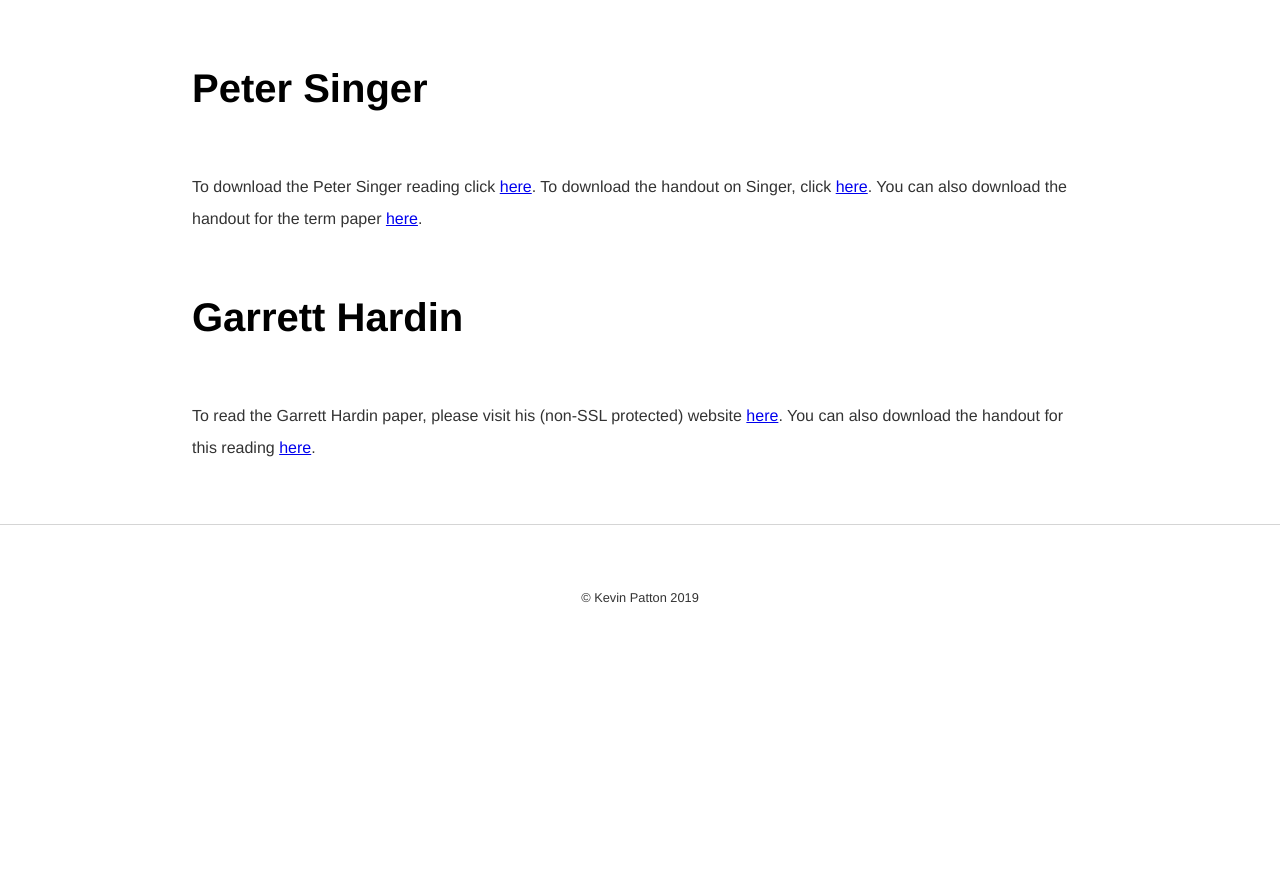
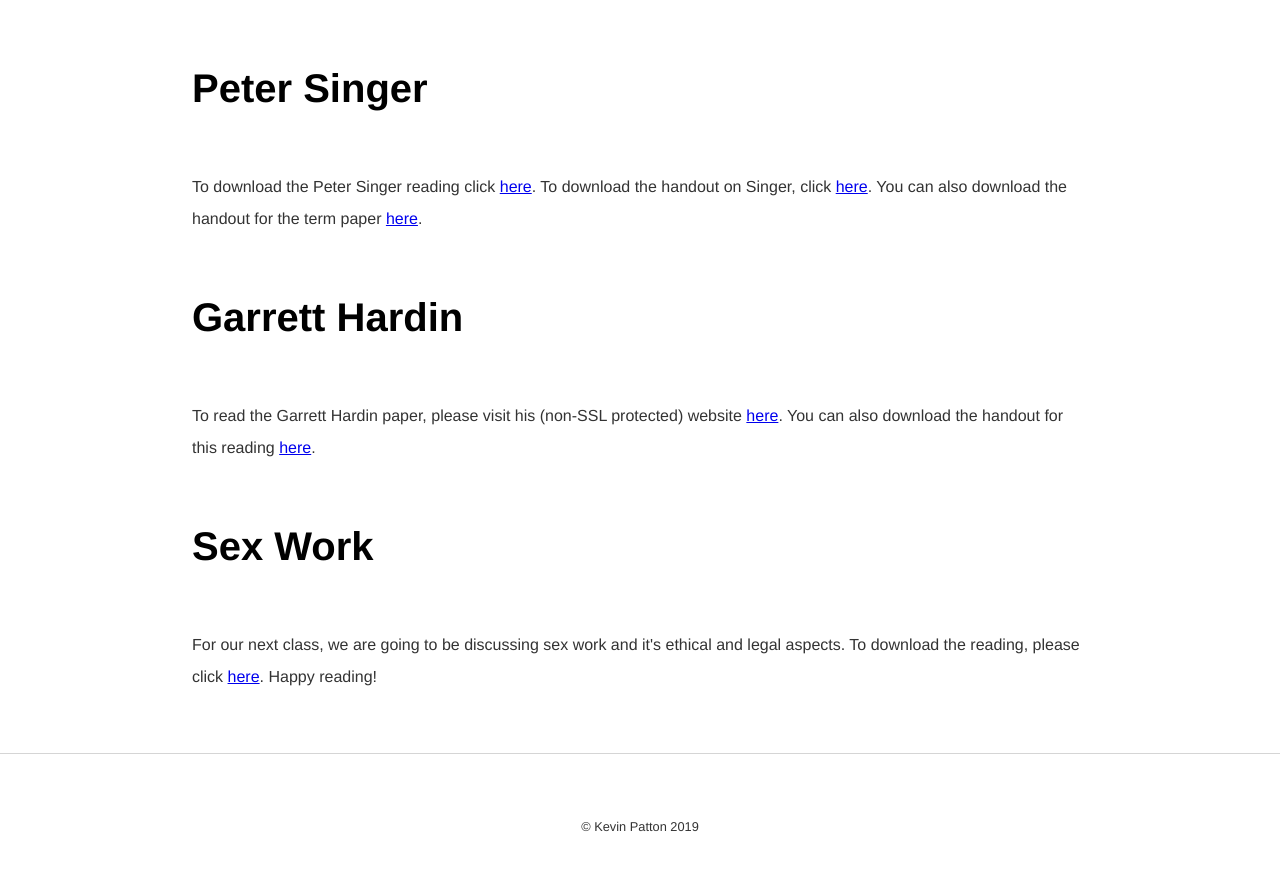
Before and after one commit to kevinjpatton/kevinjpatton.github.io, a Jekyll site: the page built from teaching/phil_2030/index.html, in a window 1280 px wide and 900 px high, scrolled down 2029 px. Shown: the top 871 px of the window. Built offline with Jekyll 4.4.1, drawn with Linux system fonts in a browser that asks for light colours; Markdown is read by kramdown in place of the engine named in the settings; before the commit the page ends 2700 px from its top, so only the background shows below that.

Commit message:
Update index.html

```diff
--- a/teaching/phil_2030/index.html
+++ b/teaching/phil_2030/index.html
@@ -26,3 +26,5 @@ title: Teaching - 2030
 <p>To download the Peter Singer reading click <a href="/teaching/phil1020/Singer_1972Famine.pdf" target="_blank">here</a>.  To download the handout on Singer, click <a href="/teaching/phil1020/Handout_PeterSinger.pdf" target="_blank">here</a>.  You can also download the handout for the term paper <a href="/teaching/phil_2030/Handout_Final_Paper.pdf" target="_blank">here</a>.</p>
 <h1>Garrett Hardin</h1>
 <p>To read the Garrett Hardin paper, please visit his (non-SSL protected) website <a href="http://www.garretthardinsociety.org/articles/art_living_on_a_lifeboat.html" target="_blank">here</a>.  You can also download the handout for this reading <a href="/teaching/phil1020/Handout_GarrettHardin.pdf" target="_blank">here</a>.</p>
+<h1>Sex Work</h1>
+<p>For our next class, we are going to be discussing sex work and it's ethical and legal aspects.  To download the reading, please click <a href="/teaching/phil1020/ProstitutionFeministAnalysis.pdf" target="_blank">here</a>.  Happy reading!</p>
```
